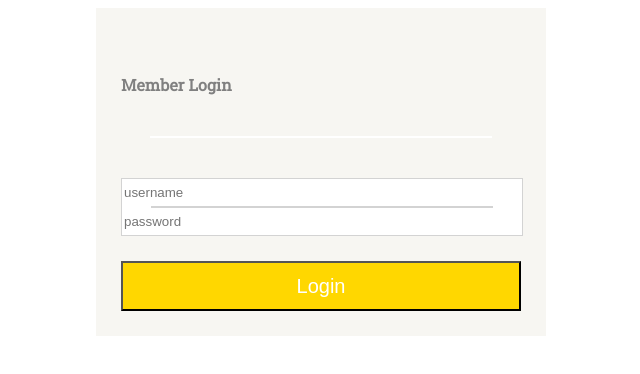
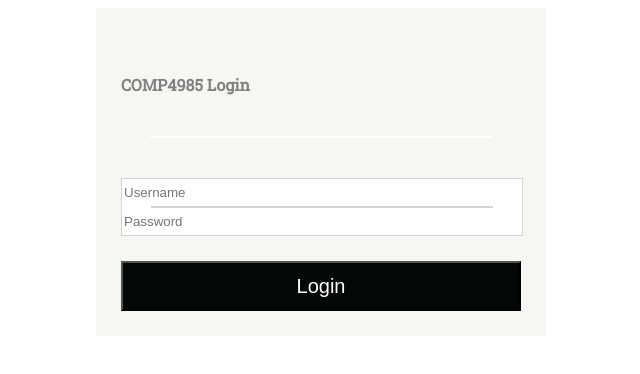
Before and after one commit to michaelmhyu1013/linuxmap, a website: page views/login.html in a window 1280 px wide. Shown: the whole page, without its empty margins (319-959 px from the left). Drawn offline with Linux system fonts and the light colour scheme; files that its build step writes are made by us from their sources.

Commit message:
Update minor styling

```diff
--- a/public/css/login.css
+++ b/public/css/login.css
@@ -56,5 +56,5 @@
     margin-top: 25px;
     font-size: 20px;
     color: white;
-    background-color: gold;
+    background-color: #040707;
 }
--- a/views/login.html
+++ b/views/login.html
@@ -4,7 +4,7 @@
     <head>
         <meta charset="utf-8" />
 
-        <title>{{title}}</title>
+        <title>COMP4985 Location Tracker</title>
         <meta name="description" content="Template List" />
         <meta name="author" content="MichaelYu" />
         <link
@@ -20,7 +20,7 @@
         <div class="login-container">
             <div class="login-header">
                 <p>
-                    Member Login
+                    COMP4985 Login
                 </p>
             </div>
             <div class="separator"></div>
@@ -32,14 +32,14 @@
                             class="login-user"
                             type="text"
                             name="username"
-                            placeholder="username"
+                            placeholder="Username"
                         />
                         <div class="separator"></div>
                         <input
                             class="login-pwd"
                             type="text"
                             name="pwd"
-                            placeholder="password"
+                            placeholder="Password"
                         />
                     </div>
                     <input class="login-btn" type="submit" value="Login" />
```
